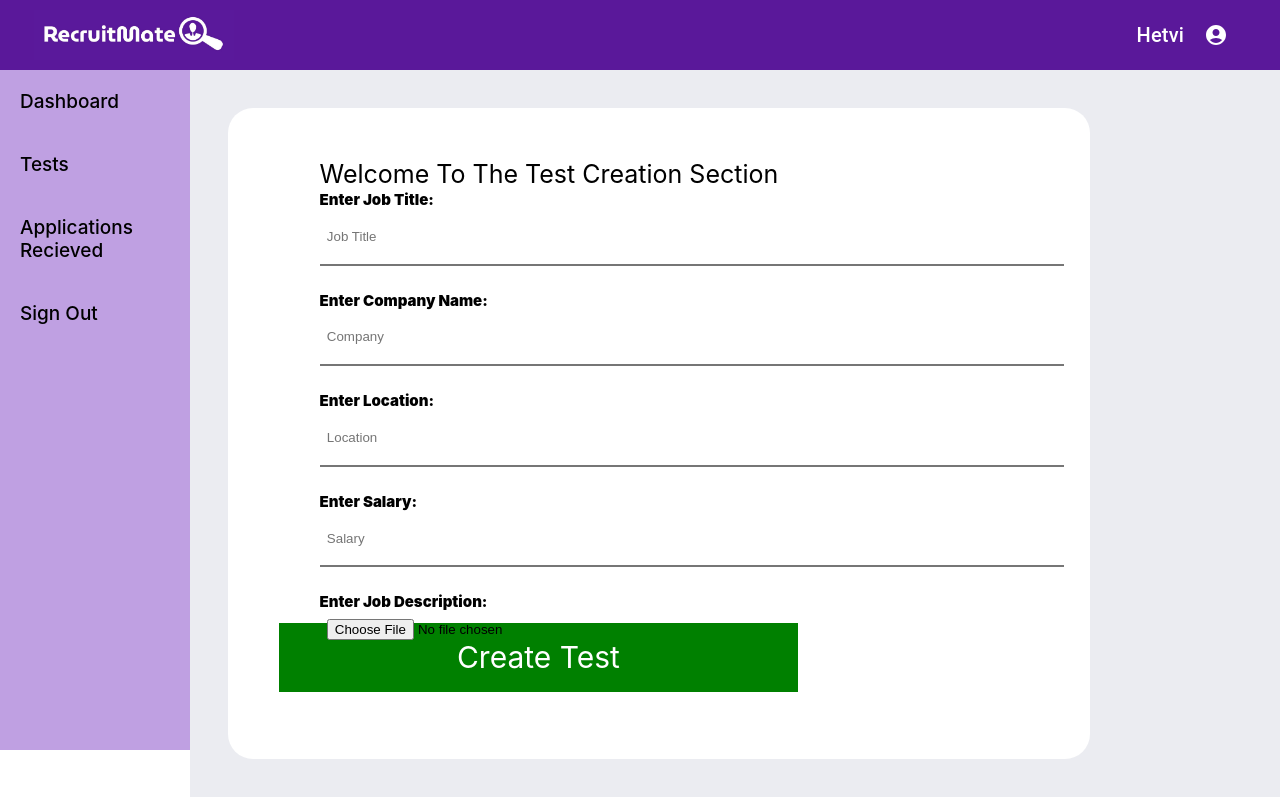
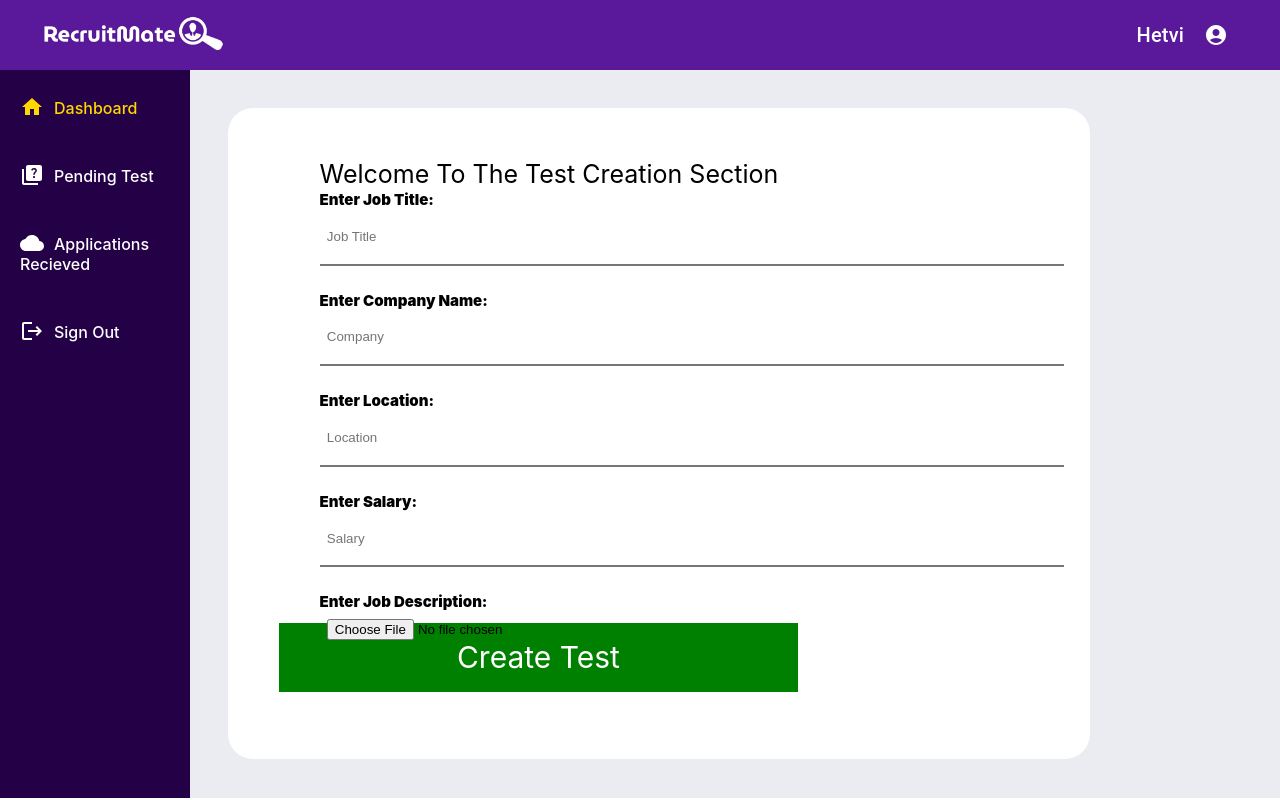
Before and after one commit to AngadSinghKataria/InterviewHelp, a React (Create React App) app: page /createtest in a window 1280 px wide. Built offline with nearby package versions, Linux system fonts and the light colour scheme.

Commit message:
Create test side layout doneg

```diff
--- a/src/Pages/createTest.js
+++ b/src/Pages/createTest.js
@@ -2,6 +2,7 @@ import { useEffect, useState } from "react"
 import { useNavigate } from "react-router-dom"
 import Header from "../Components/Header/Header"
 import Text from "../Components/text"
+import { Cloud, Home, Logout, Quiz } from "@mui/icons-material"
 // const webgazer =  require('webgazer')
 
 
@@ -237,11 +238,27 @@ export default function CreateTest() {
         <>
             <Header />
             <div style={{ display: 'flex', flexDirection: 'row' }}>
-                <div style={{ width: '15vw', height: '85vh', flexDirection: "column", backgroundColor: '#BFA0E2' }}>
-                    <div style={{ fontSize: '19px', fontWeight: '500', padding: '20px' }} onClick={() => { navigate('/recruiter') }}>Dashboard</div>
-                    <div style={{ fontSize: '19px', fontWeight: '500', padding: '20px' }} onClick={() => { navigate('/recruiter') }}>Tests</div>
-                    <div style={{ fontSize: '19px', fontWeight: '500', padding: '20px' }} onClick={() => { navigate('/recruiter') }}>Applications Recieved</div>
-                    <div style={{ fontSize: '19px', fontWeight: '500', padding: '20px' }} onClick={() => { navigate('/') }}>Sign Out</div>
+                <div style={{ width: '15vw', height: '91vh', flexDirection: "column", backgroundColor: '#240046' }}>
+                    <div style={{ fontSize: '16px', fontWeight: '500', padding: '20px', color: render == 0 ? "gold" : "white", cursor: "pointer" }}
+                        onClick={() => { navigate('/recruiter') }}>
+                        <Home sx={{ position: "relative", top: "5px", marginRight: "10px" }} />
+                        Dashboard
+                    </div>
+                    <div style={{ fontSize: '16px', fontWeight: '500', padding: '20px', color: render == 1 ? "gold" : "white", cursor: "pointer" }}
+                        onClick={() => { navigate('/recruiter') }}>
+                        <Quiz sx={{ position: "relative", top: "5px", marginRight: "10px" }} />
+                        Pending Test
+                    </div>
+                    <div style={{ fontSize: '16px', fontWeight: '500', padding: '20px', color: render == 2 ? "gold" : "white", cursor: "pointer" }}
+                        onClick={() => { navigate('/recruiter') }}>
+                        <Cloud sx={{ position: "relative", top: "5px", marginRight: "10px" }} />
+                        Applications Recieved
+                    </div>
+                    <div style={{ fontSize: '16px', fontWeight: '500', padding: '20px', color: render == 3 ? "gold" : "white", cursor: "pointer" }}
+                        onClick={() => { navigate('/') }}>
+                        <Logout sx={{ position: "relative", top: "5px", marginRight: "10px" }} />
+                        Sign Out
+                    </div>
                 </div>
                 <div style={{ width: '80vw', padding: '3%', backgroundColor: '#EBECF1' }}>
                     <div style={{ height: 'max-content', width: '80%', borderRadius: '25px', backgroundColor: 'white', paddingLeft: '5%', paddingTop: '1%', height: '80vh' }}>
--- a/src/Pages/dashboard.js
+++ b/src/Pages/dashboard.js
@@ -39,50 +39,8 @@ export default function Dashboard() {
 
     const selected_jd_file = '';
     const selected_resume_file = '';
-    /*
-        const resumeJdMatchScoreCal = () => {
-            const formData = new FormData();
-            formData.append('jd_file', selected_jd_file);
-            formData.append('resume_file', selected_resume_file);
-            fetch(
-                'http://127.0.0.1:5000/resumeScreening',
-                {
-                    method: 'POST',
-                    body: formData,
-                }
-            )
-                .then((response) => response.json())
-                .then((result) => {
-                    console.log('Success:', result);
-                })
-                .catch((error) => {
-                    console.error('Error:', error);
-                });
-        };
-    */
     const [render, setRender] = useState(0)
-    const [jobdata, setJobData] = useState([
-        {
-            "company": "adadw",
-            "title": "Testing",
-            "resume": "Resume hrere",
-        },
-        {
-            "company": "adadw",
-            "title": "Testing",
-            "resume": "Resume hrere",
-        },
-        {
-            "company": "adadw",
-            "title": "Testing",
-            "resume": "Resume hrere",
-        },
-        {
-            "company": "adadw",
-            "title": "Testing",
-            "resume": "Resume hrere",
-        },
-    ])
+    const [jobdata, setJobData] = useState([])
     const [completedjobs, setCompletedJobs] = useState([])
     const [jobpostings, setjJobPostings] = useState("")
     const [totalapplications, setTotalApplications] = useState("")
```
